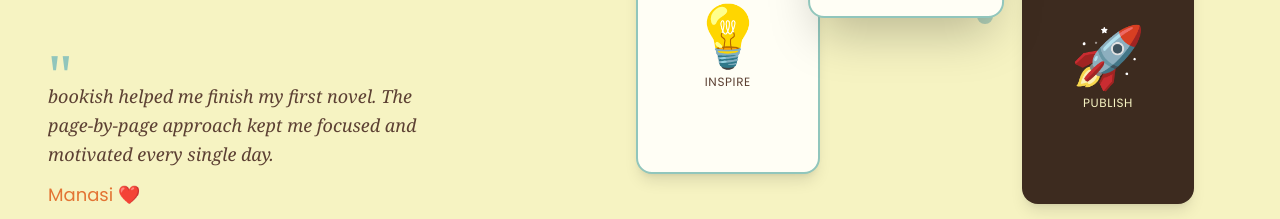
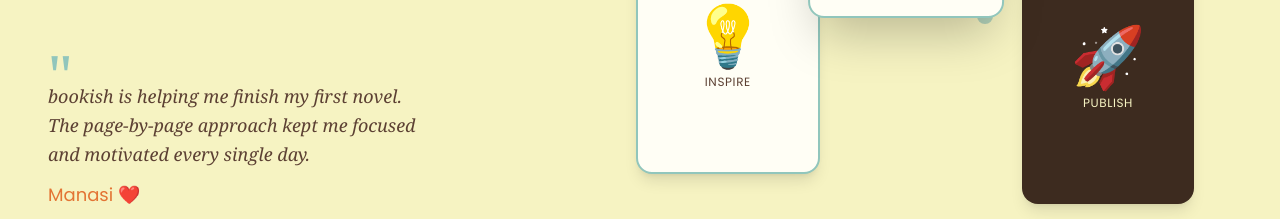
Before and after one commit to mishrayush15/Bookish, a React (Vite) app: page / in a window 1280 px wide. Shown: the part 506-725 px from the top of the page. Built offline with nearby package versions, Linux system fonts and the light colour scheme; no server answers.

Commit message:
edit quote

```diff
--- a/src/routes/LandingPage.jsx
+++ b/src/routes/LandingPage.jsx
@@ -93,7 +93,7 @@ const LandingPage = () => {
               className="text-sm md:text-base lg:text-lg italic max-w-sm leading-relaxed -mt-6"
               style={{ color: '#5C4033', fontFamily: 'Georgia, serif' }}
             >
-              bookish helped me finish my first novel. The page-by-page approach
+              bookish is helping me finish my first novel. The page-by-page approach
               kept me focused and motivated every single day.
             </p>
             <p
```
